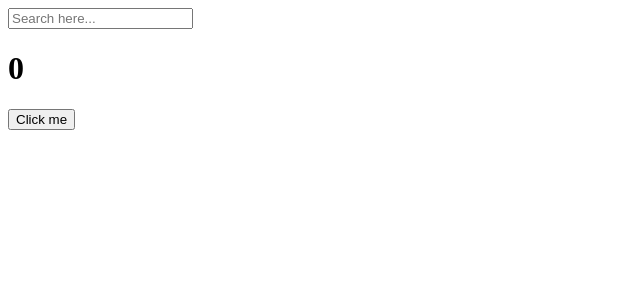
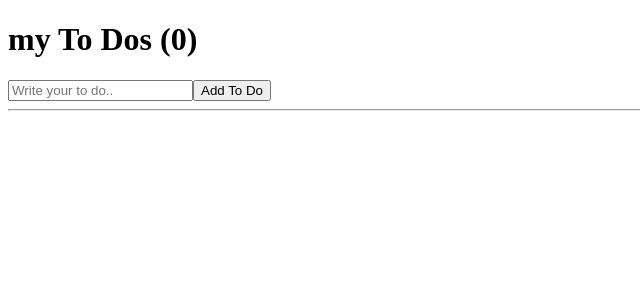
Before and after one commit to hyunwoosim/reactStudy, a React (Create React App) app: page / in a window 1280 px wide. Shown: the top 300 px of the page, without its empty margins (0-640 px from the left). Built offline with nearby package versions, Linux system fonts and the light colour scheme.

Commit message:
array, map

```diff
--- a/src/App.js
+++ b/src/App.js
@@ -1,36 +1,36 @@
-import { useState, useEffect } from "react";
+import { useState } from "react";
 
 function App() {
-  const [counter, setValue] = useState(0);
-  const [keyword, setKeyword] = useState("");
+  const [toDo, setToDo] = useState("");
+  const [toDos, setToDos] = useState([]);
+  const onChange = (event) => setToDo(event.target.value);
+  const onSubmit = (event) => {
+    event.preventDefault();
+    if (toDo === "") {
+      return;
+    }
+    setToDos((currentArray) => [toDo, ...currentArray]);
+    setToDo("");
+  };
 
-  const onClick = () => setValue((prev) => prev + 1);
-  const onChange = (event) => setKeyword(event.target.value);
-
-  useEffect(() => {
-    console.log("I run only once.");
-  }, []);
-
-  useEffect(() => {
-    console.log("I run when 'keyword' changes.");
-  }, [keyword]);
-
-  useEffect(() => {
-    console.log("I run when 'counter' changes.");
-  }, [counter]);
-  useEffect(() => {
-    console.log("I run when keyword & conuter changes.");
-  }, [keyword, counter]);
   return (
     <div>
-      <input
-        value={keyword}
-        onChange={onChange}
-        type="text"
-        placeholder="Search here..."
-      />
-      <h1>{counter}</h1>
-      <button onClick={onClick}>Click me</button>
+      <h1> my To Dos ({toDos.length})</h1>
+      <form onSubmit={onSubmit}>
+        <input
+          onChange={onChange}
+          value={toDo}
+          type="text"
+          placeholder="Write your to do.."
+        />
+        <button>Add To Do</button>
+      </form>
+      <hr />
+      <ul>
+        {toDos.map((item, index) => (
+          <li key={index}>{item}</li>
+        ))}
+      </ul>
     </div>
   );
 }
```
Also changed, not shown: src/useEffect.js (added, +38 -0 lines).
